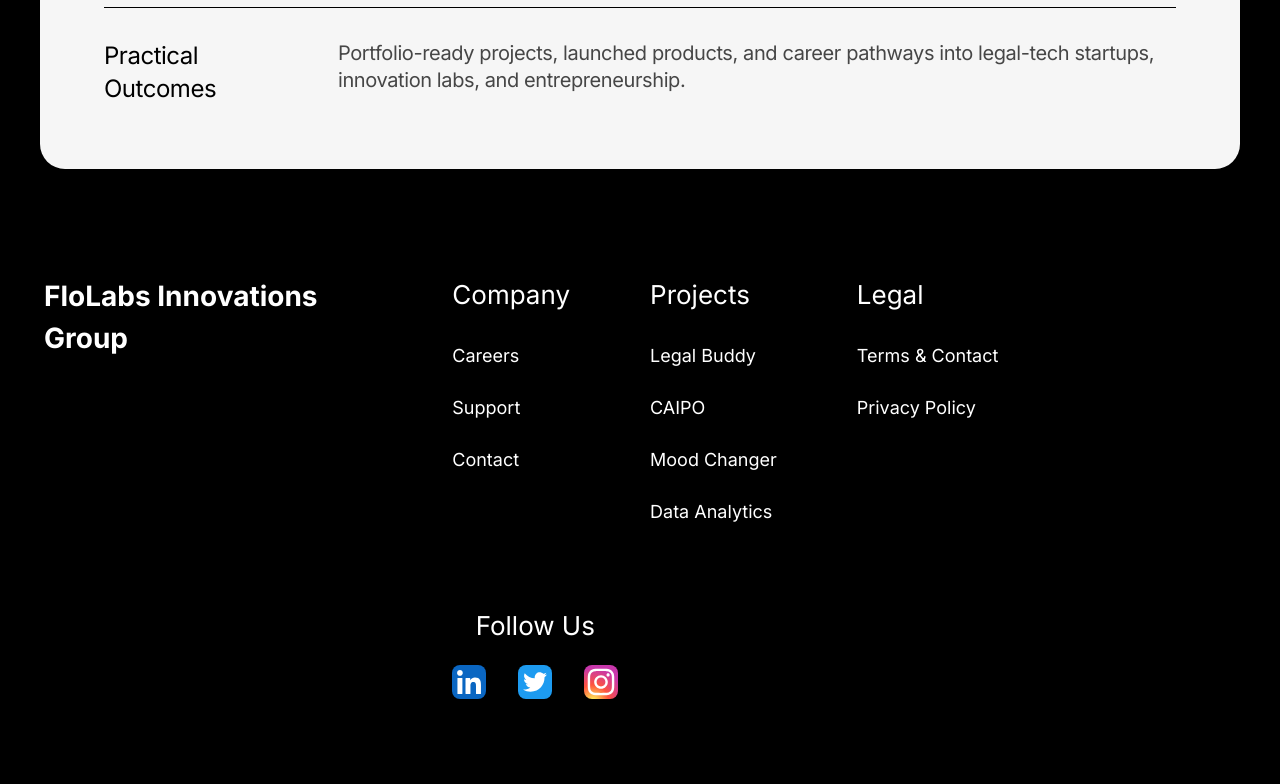
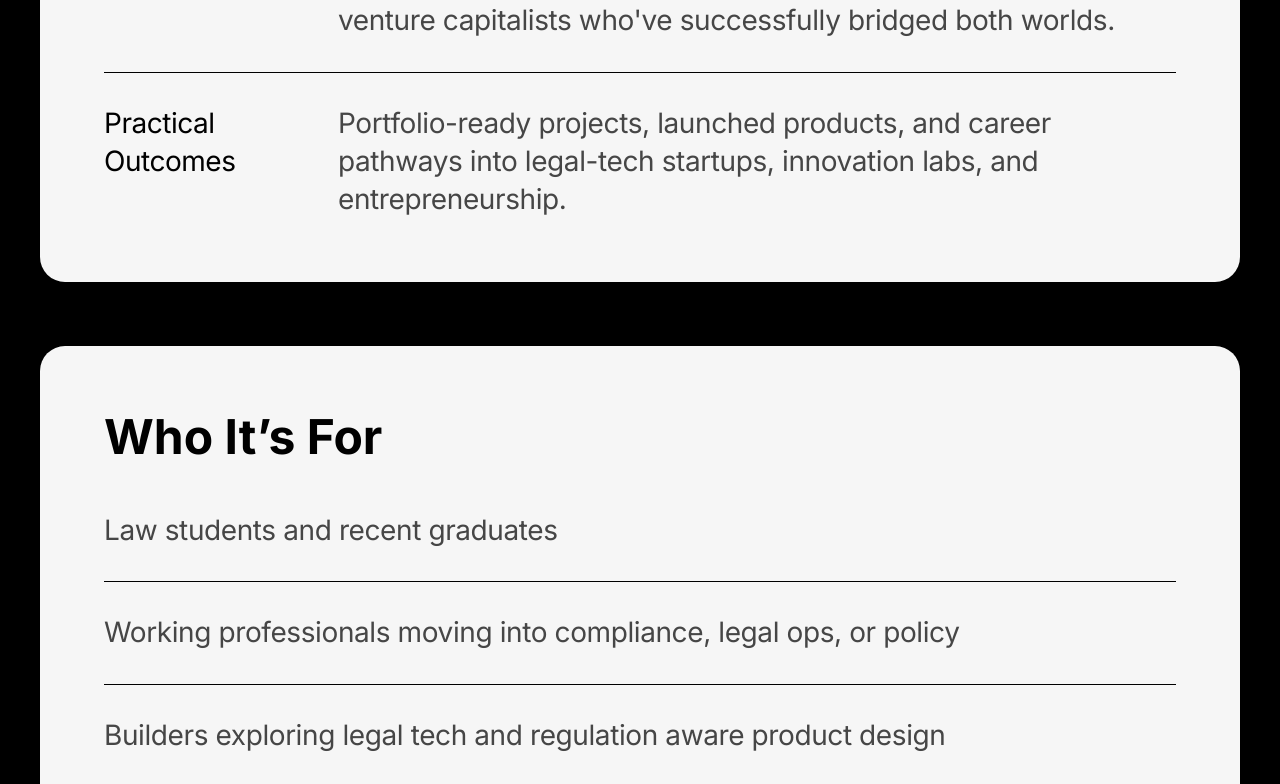
Before and after one commit to FlolabsInnovationsGroup/legal-ethics-venture-inistitute, a Next.js app: page /about in a window 1280 px wide. Shown: the part 1776-2560 px from the top of the page. Built offline with nearby package versions, Linux system fonts and the light colour scheme.

Commit message:
updating about

```diff
--- a/src/app/about/page.tsx
+++ b/src/app/about/page.tsx
@@ -1,6 +1,10 @@
 import Hero from "@/components/code-split/about/Hero";
+import HowWeWork from "@/components/code-split/about/HowWeWork";
+import IfWant from "@/components/code-split/about/IfWant";
+import OueValues from "@/components/code-split/about/OueValues";
 import OurMission from "@/components/code-split/about/OurMission";
 import WhatWeDo from "@/components/code-split/about/WhatWeDo";
+import WhoFor from "@/components/code-split/about/WhoFor";
 import React from "react";
 
 const page = () => {
@@ -9,6 +13,11 @@ const page = () => {
       <Hero />
       <OurMission />
       <WhatWeDo />
+      <WhoFor/>
+      <HowWeWork/>
+      <OueValues/>
+      <IfWant/>
+
     </div>
   );
 };
--- a/src/components/code-split/about/Hero.tsx
+++ b/src/components/code-split/about/Hero.tsx
@@ -24,8 +24,8 @@ export default function Hero() {
           <div className="absolute inset-0 bg-black/30" />
 
           {/* Content */}
-          <div className="relative z-10 flex flex-col justify-end h-full px-8 md:px-12 lg:px-16">
-            <h1 className="text-4xl md:text-5xl lg:text-[64px] font-medium text-white leading-tight mb-6">
+          <div className="relative z-10 flex flex-col justify-end   h-full py-10 px-8 md:px-12 lg:px-16">
+            <h1 className="text-4xl md:text-5xl lg:text-[64px] font-medium text-white leading-tight mb-4">
               Legal & Ethics Venture Institute
             </h1>
             <p className="text-lg md:text-xl lg:text-2xl text-white max-w-[800px] leading-relaxed">
--- /dev/null
+++ b/src/components/code-split/about/HowWeWork.tsx
@@ -0,0 +1,24 @@
+import React from "react";
+
+const HowWeWork = () => {
+  return (
+    <section className="w-full px-6 mt-16">
+      <div className="max-w-[1440px] mx-auto">
+        <div className="bg-[#F6F6F6] rounded-[25px] px-8 md:px-12 lg:px-16 py-12 md:py-16">
+          <h2 className="text-3xl md:text-4xl lg:text-[48px] font-bold text-black mb-6">
+            How We Work
+          </h2>
+
+          <p className="text-xl md:text-2xl lg:text-[28px] font-medium text-black mb-6 leading-relaxed">
+            You learn through structured sprints, reviews, and teamwork. Every
+            track includes clear milestones, templates, and real outputs you can
+            show. We focus on clarity, ethics, and usability. Because legal work
+            should be understandable, accessible, and built to last.
+          </p>
+        </div>
+      </div>
+    </section>
+  );
+};
+
+export default HowWeWork;
--- /dev/null
+++ b/src/components/code-split/about/IfWant.tsx
@@ -0,0 +1,20 @@
+import React from "react";
+
+const IfWant = () => {
+  return (
+    <section className="w-full px-6 mt-16">
+      <div className="max-w-[1440px] mx-auto">
+        <div className="bg-[#F6F6F6] rounded-[25px] px-8 md:px-12 lg:px-16 py-12 md:py-16">
+
+
+          <p className="text-xl md:text-2xl lg:text-[28px] font-medium text-black mb-6 leading-relaxed">
+            If you want to go beyond theory and start building what comes after
+            the bar, Legal Ventures Institute is your place.
+          </p>
+        </div>
+      </div>
+    </section>
+  );
+};
+
+export default IfWant;
--- /dev/null
+++ b/src/components/code-split/about/OueValues.tsx
@@ -0,0 +1,53 @@
+import React from "react";
+
+const OueValues = () => {
+  const items = [
+    {
+      title: "Training",
+      description: "Integrity and professionalism",
+    },
+    {
+      title: "Venture Projects",
+      description:
+        "Accessibility. Clear language, inclusive design, practical tools",
+    },
+    {
+      title: "Mentorship",
+      description:
+        "Accountability. We measure progress by deliverables, not hype",
+    },
+    {
+      title: "Practical Outcomes",
+      description: "Innovation with responsibility. Especially when using AI",
+    },
+  ];
+
+  return (
+    <section className="w-full px-6 mt-16">
+      <div className="max-w-[1440px] mx-auto">
+        <div className="bg-[#F6F6F6] rounded-[25px] px-8 md:px-12 lg:px-16 py-12 md:py-16">
+          <h2 className="text-3xl md:text-4xl lg:text-[48px] font-bold text-black mb-12">
+            Our Values
+          </h2>
+
+          <div className="space-y-8">
+            {items.map((item, index) => (
+              <div key={index}>
+                <div className="flex flex-col md:flex-row md:items-start gap-6">
+                  <p className="text-xl md:text-2xl lg:text-[28px] font-medium text-[#464646] flex-1 leading-[1.35] tracking-[-0.4px]">
+                    {item.description}
+                  </p>
+                </div>
+                {index < items.length - 1 && (
+                  <div className="w-full h-px bg-black mt-8" />
+                )}
+              </div>
+            ))}
+          </div>
+        </div>
+      </div>
+    </section>
+  );
+};
+
+export default OueValues;
--- a/src/components/code-split/about/WhatWeDo.tsx
+++ b/src/components/code-split/about/WhatWeDo.tsx
@@ -34,10 +34,10 @@ export default function WhatWeDo() {
             {items.map((item, index) => (
               <div key={index}>
                 <div className="flex flex-col md:flex-row md:items-start gap-6">
-                  <h3 className="text-xl md:text-2xl lg:text-[24px] font-medium text-black md:w-[210px] flex-shrink-0 leading-[1.35] tracking-[-0.48px]">
+                  <h3 className="text-xl md:text-2xl lg:text-[28px] font-medium font-medium text-black md:w-[210px] flex-shrink-0 leading-[1.35] tracking-[-0.48px]">
                     {item.title}
                   </h3>
-                  <p className="text-lg md:text-xl lg:text-[20px] text-[#464646] flex-1 leading-[1.35] tracking-[-0.4px]">
+                  <p className="text-xl md:text-2xl lg:text-[28px] font-medium text-[#464646] flex-1 leading-[1.35] tracking-[-0.4px]">
                     {item.description}
                   </p>
                 </div>
--- /dev/null
+++ b/src/components/code-split/about/WhoFor.tsx
@@ -0,0 +1,54 @@
+import React from "react";
+
+const WhoFor = () => {
+  const items = [
+    {
+      title: "Training",
+      description: "Law students and recent graduates",
+    },
+    {
+      title: "Venture Projects",
+      description:
+        "Working professionals moving into compliance, legal ops, or policy",
+    },
+    {
+      title: "Mentorship",
+      description:
+        "Builders exploring legal tech and regulation aware product design",
+    },
+    {
+      title: "Practical Outcomes",
+      description:
+        "Lifelong learners who want practical legal skills with modern tools",
+    },
+  ];
+
+  return (
+    <section className="w-full px-6 mt-16">
+      <div className="max-w-[1440px] mx-auto">
+        <div className="bg-[#F6F6F6] rounded-[25px] px-8 md:px-12 lg:px-16 py-12 md:py-16">
+          <h2 className="text-3xl md:text-4xl lg:text-[48px] font-bold text-black mb-12">
+            Who It’s For
+          </h2>
+
+          <div className="space-y-8">
+            {items.map((item, index) => (
+              <div key={index}>
+                <div className="flex flex-col md:flex-row md:items-start gap-6">
+                  <p className="text-xl md:text-2xl lg:text-[28px] font-medium text-[#464646] flex-1 leading-[1.35] tracking-[-0.4px]">
+                    {item.description}
+                  </p>
+                </div>
+                {index < items.length - 1 && (
+                  <div className="w-full h-px bg-black mt-8" />
+                )}
+              </div>
+            ))}
+          </div>
+        </div>
+      </div>
+    </section>
+  );
+};
+
+export default WhoFor;
```
